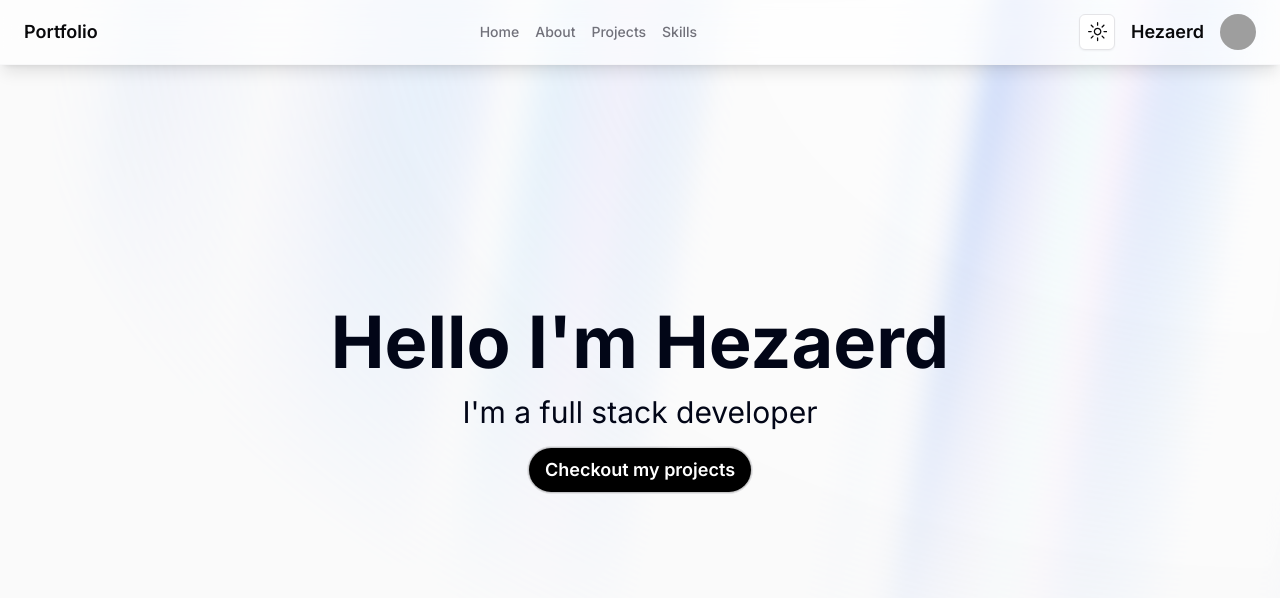
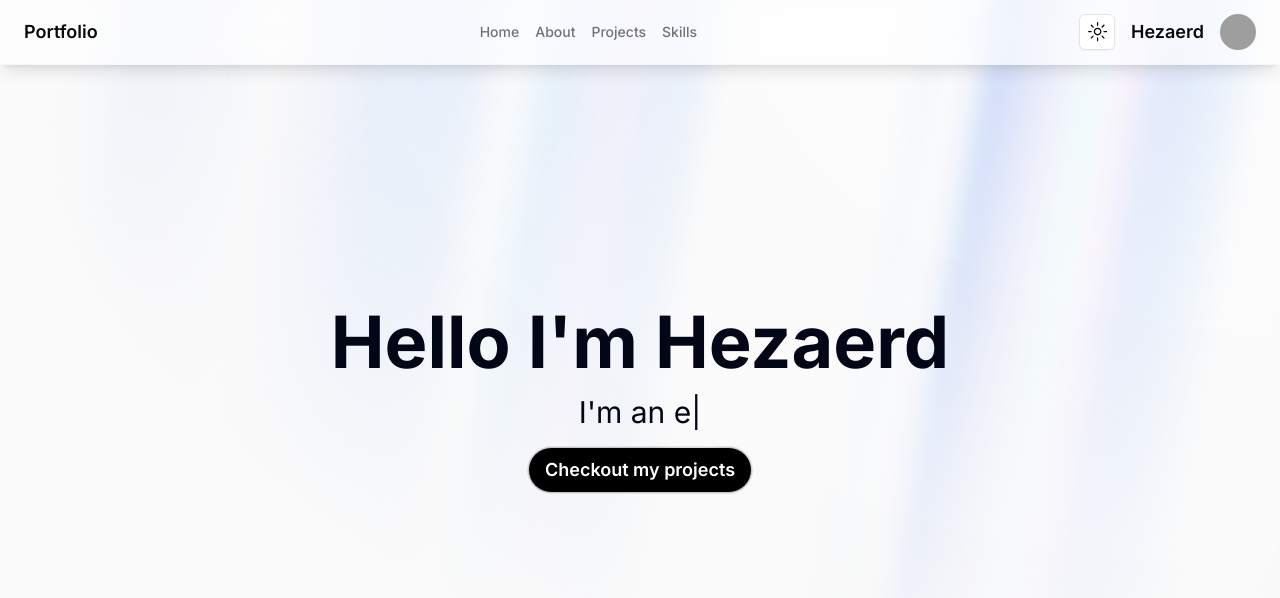
Before and after one commit to Hezaerd/hezaerd.com, a Next.js app: page / in a window 1280 px wide. Shown: the top 598 px of the page. Built offline with nearby package versions, Linux system fonts and the light colour scheme; no server answers; grey boxes are pictures that could not be loaded.

Commit message:
feat: add type animation sequence to hero

```diff
--- a/src/app/page.tsx
+++ b/src/app/page.tsx
@@ -1,8 +1,21 @@
 "use client";
+
+import { motion } from "framer-motion";
+import { TypeAnimation } from "react-type-animation";
 
 import { AuroraBackground } from "@/components/ui/aurora-background";
 import { HoverBorderGradient } from "@/components/ui/hover-border-gradient";
-import { motion } from "framer-motion";
+
+const jobSequence = [
+  "also known as Swann",
+  1000,
+  "an engine developer",
+  1000,
+  "a gameplay Developer",
+  1000,
+  "a software engineer",
+  1000,
+];
 
 export default function Home() {
   return (
@@ -22,7 +35,13 @@ export default function Home() {
             Hello I'm Hezaerd
           </div>
           <div className="text-center text-xl dark:text-primary md:text-3xl">
-            I'm a full stack developer
+            <span>I'm </span>
+            <TypeAnimation
+              sequence={jobSequence}
+              wrapper="span"
+              speed={50}
+              repeat={Infinity}
+            />
           </div>
           <HoverBorderGradient
             className="w-fit"
```
